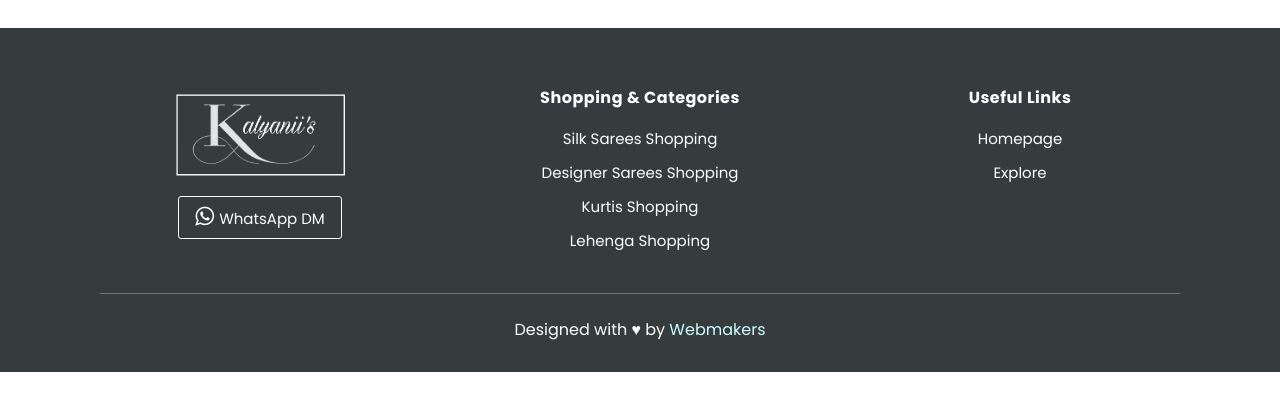
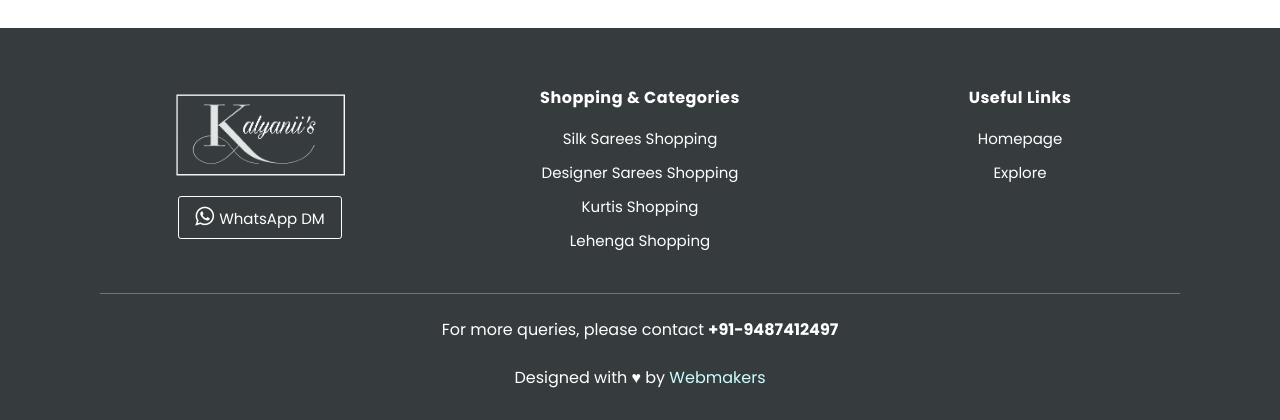
Before and after one commit to wethewebmakers/Kalyaniis, a Django app: page / in a window 1280 px wide. Shown: the part 3942-4362 px from the top of the page. Before the commit the page ends 4314 px from the top, so only its background shows below. Run offline with Django 3.2, Linux system fonts and the light colour scheme; data comes from the database, SQL or seed files in the repository; some libraries are stand-ins or nearby versions.

Commit message:
Update index.html

```diff
--- a/kalyaniis/templates/index.html
+++ b/kalyaniis/templates/index.html
@@ -116,6 +116,9 @@
             </div>
             <div class="col-lg-12">
                 <div class="under-footer">
+                    <br>
+                      For more queries, please contact <b>+91-9487412497</b>
+                    <br>
                     <br>Designed with &hearts; by <a href="https://webmakers.co.in" target="_blank">Webmakers</a></p>
                 </div>
             </div>
```
